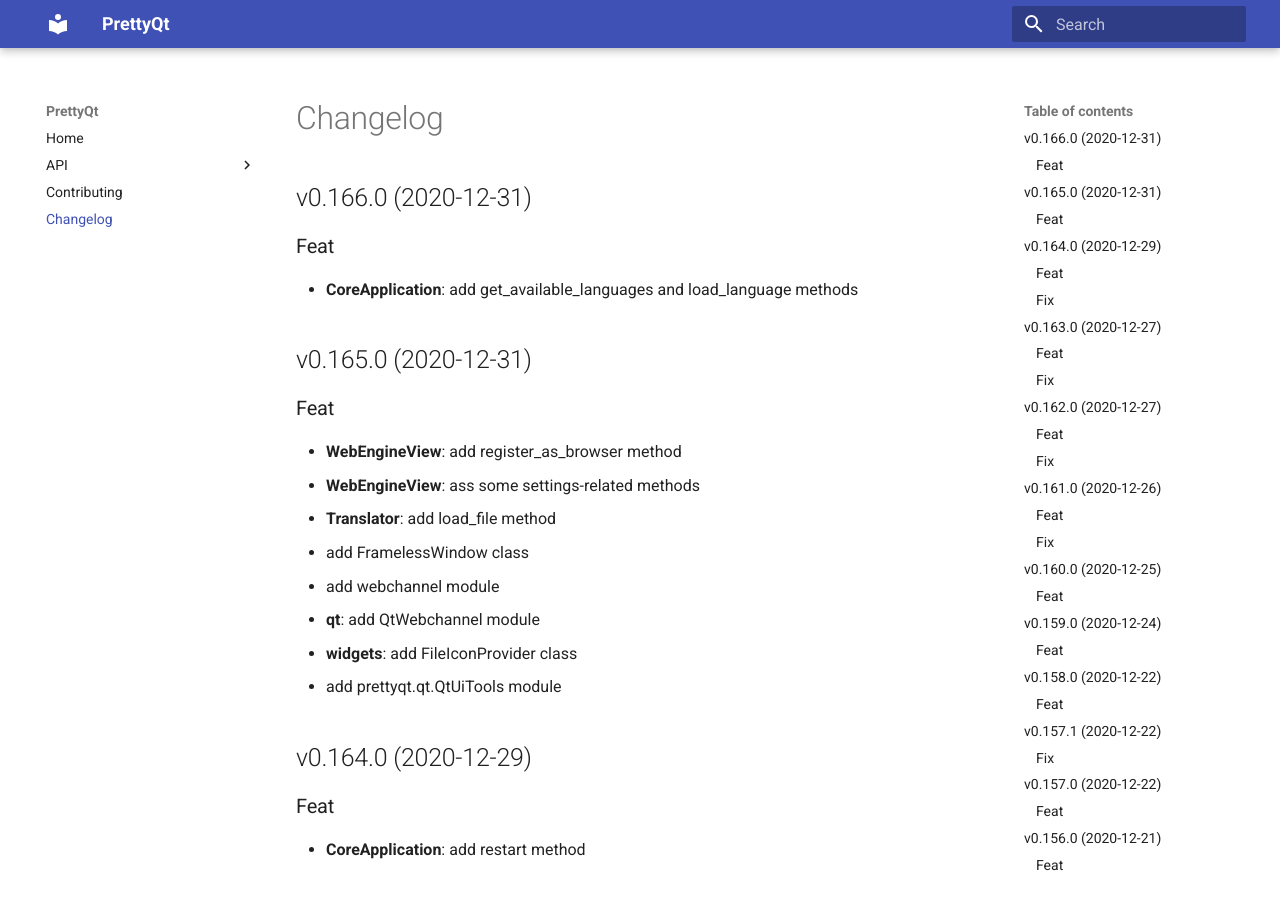
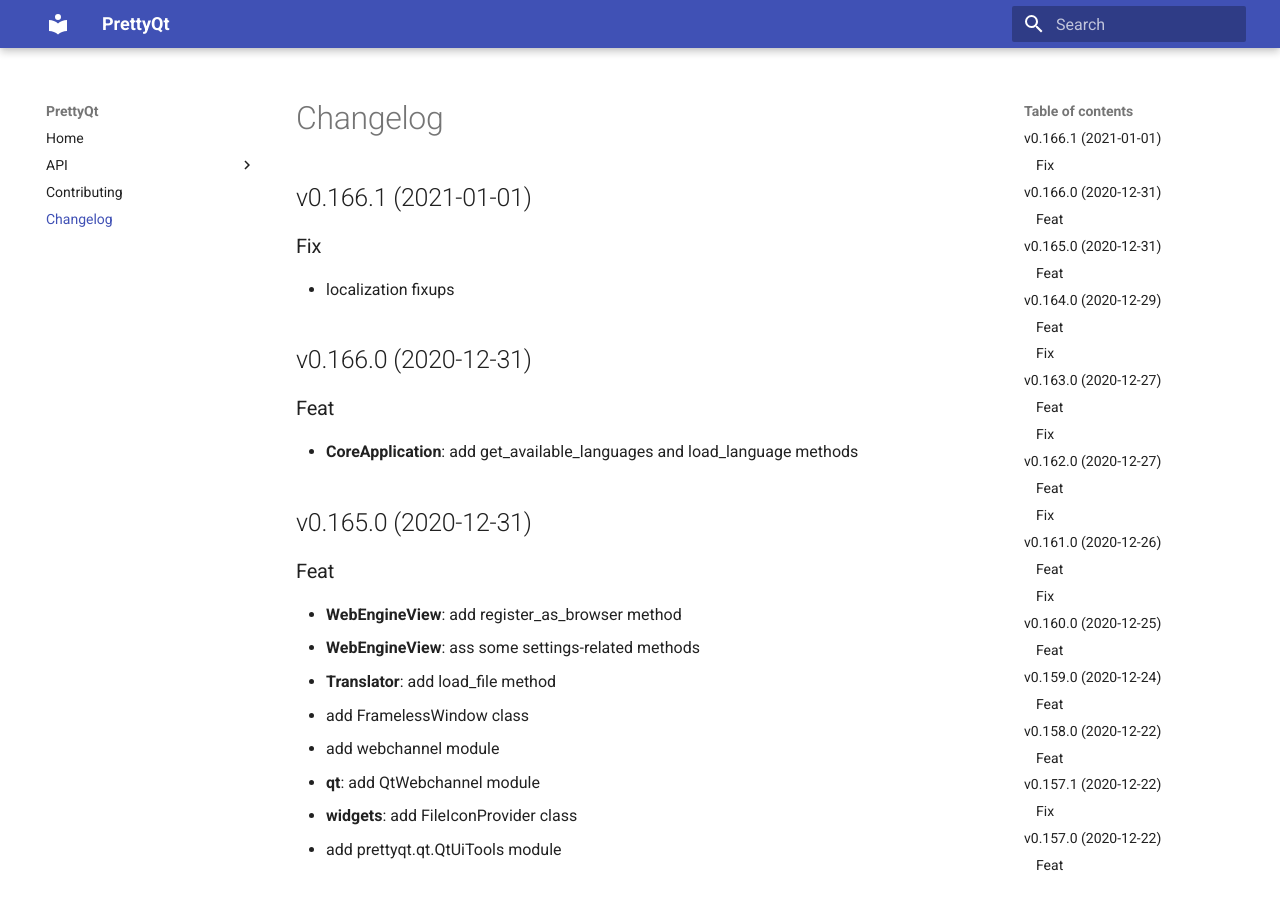
Before and after one commit to phil65/PrettyQt, an MkDocs documentation site: the page built from docs/changelog.md, in a window 1280 px wide and 900 px high. Built offline with MkDocs 1.6.1 and Material for MkDocs 9.7.7, drawn with Linux system fonts in a browser that asks for light colours.

Commit message:
bump: version 0.166.0 → 0.166.1

```diff
--- a/docs/changelog.md
+++ b/docs/changelog.md
@@ -1,3 +1,9 @@
+## v0.166.1 (2021-01-01)
+
+### Fix
+
+- localization fixups
+
 ## v0.166.0 (2020-12-31)
 
 ### Feat
--- a/prettyqt/__init__.py
+++ b/prettyqt/__init__.py
@@ -2,7 +2,7 @@
 
 __author__ = """Philipp Temminghoff"""
 __email__ = "phil65@kodi.tv"
-__version__ = "0.166.0"
+__version__ = "0.166.1"
 
 
 def debug():
--- a/pyproject.toml
+++ b/pyproject.toml
@@ -1,6 +1,6 @@
 [tool.poetry]
 name = "PrettyQt"
-version = "0.166.0"
+version = "0.166.1"
 description = "A pythonic layer on top of PyQt5 / PySide2 / PySide6"
 readme = 'docs/index.md'
 repository = "https://github.com/phil65/prettyqt"
@@ -134,7 +134,7 @@
 '''
 [tool.commitizen]
 name = "cz_conventional_commits"
-version = "0.166.0"
+version = "0.166.1"
 tag_format = "v$version"
 version_files = [
     "prettyqt/__init__.py:__version__",
--- a/setup.py
+++ b/setup.py
@@ -37,6 +37,6 @@
     packages=find_packages(),
     test_suite="tests",
     url="https://github.com/phil65/prettyqt",
-    version="0.166.0",
+    version="0.166.1",
     zip_safe=False,
 )
```
Also changed, not shown: CHANGELOG.md (+6 -0 lines).
